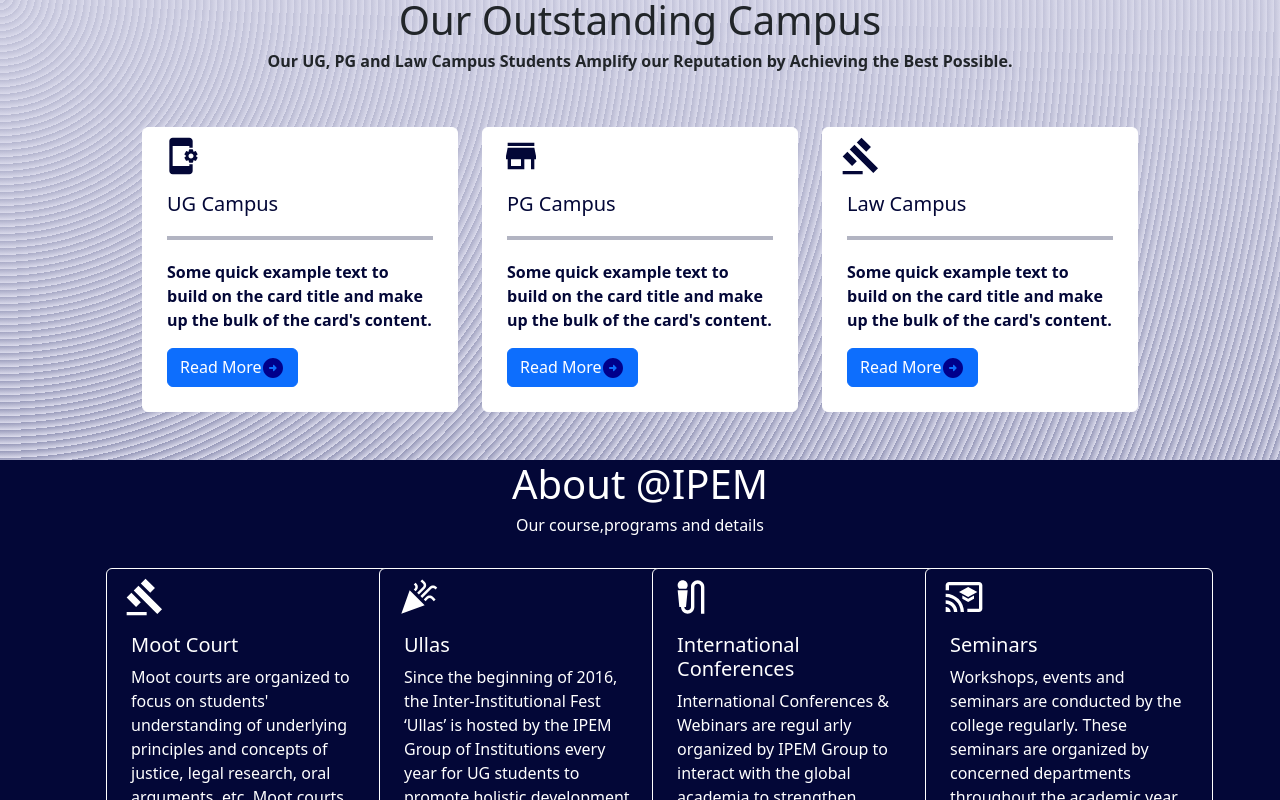
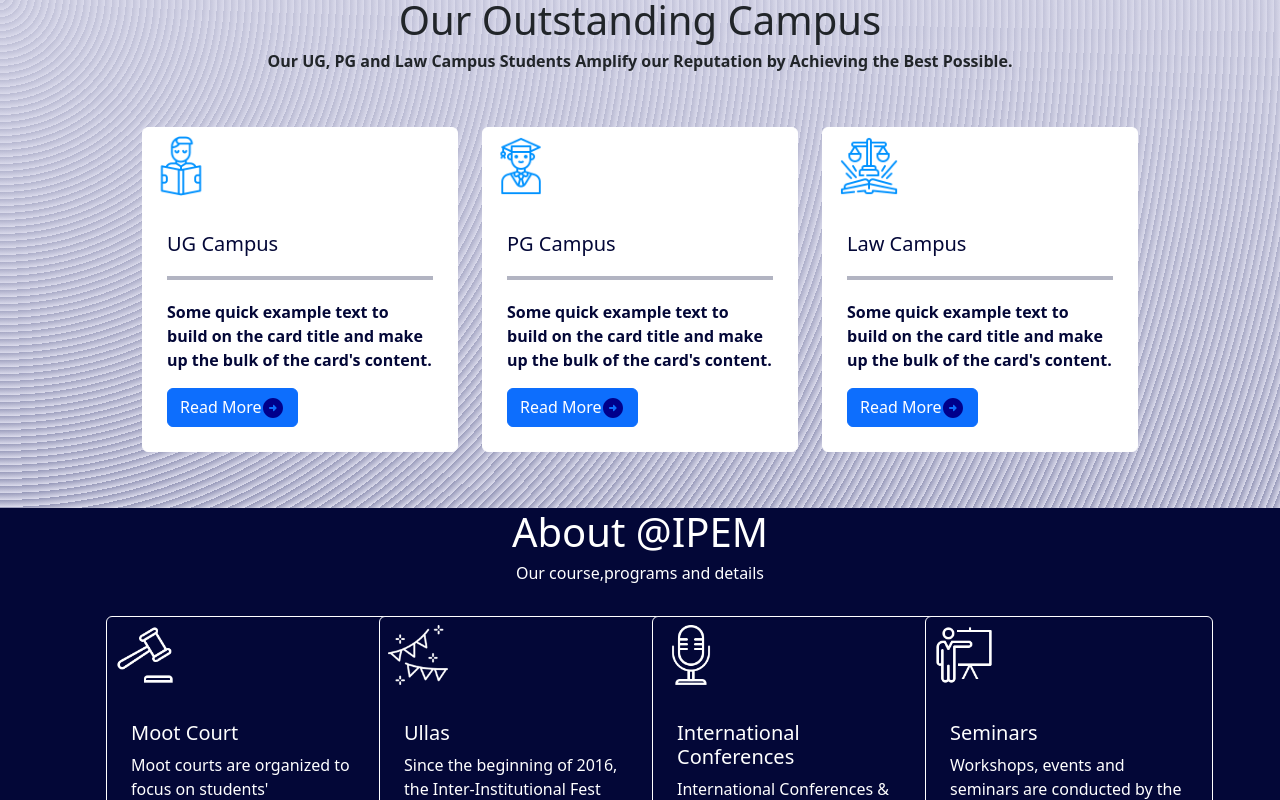
Before and after one commit to mkassert/testcollegewebsite-ug, a React (Create React App) app: page / in a window 1280 px wide. Shown: the part 1420-2220 px from the top of the page. Built offline with nearby package versions, Linux system fonts and the light colour scheme.

Commit message:
Update Courses.js and Slider.js

```diff
--- a/src/components/Courses.js
+++ b/src/components/Courses.js
@@ -47,13 +47,11 @@
               className=" mx-auto"
             >
               <Card
-                className="p-2 rounded-2 border-white  fw-bolder coursescards"
+                className="p-2 rounded-2 border-white mb-2 fw-bolder coursescards"
                 style={{ color: "#030737" }}
               >
-                <div>
-                  <AppSettingsAltIcon
-                    style={{ height: "40px", width: "60px" }}
-                  />
+                <div style={{ height: "80px", width: "60px" }}>
+                  <Card.Img fluid="true" variant="top" src="/ug.png" />
                 </div>
 
                 <Card.Body>
@@ -85,11 +83,11 @@
               className=" mx-auto"
             >
               <Card
-                className="p-2 rounded-2 border-white  fw-bold"
+                className="p-2 rounded-2 border-white mb-2 fw-bold"
                 style={{ color: "#030737" }}
               >
-                <div>
-                  <StoreIcon style={{ height: "40px", width: "60px" }} />
+                <div style={{ height: "80px", width: "60px" }}>
+                  <Card.Img fluid="true" variant="top" src="/pg.png" />
                 </div>
                 <Card.Body>
                   <Card.Title>PG Campus</Card.Title>
@@ -120,11 +118,11 @@
               className=" mx-auto"
             >
               <Card
-                className="p-2 rounded-2 border-white  fw-bold"
+                className="p-2 mb-2 rounded-2 border-white  fw-bold"
                 style={{ color: "#030737" }}
               >
-                <div>
-                  <GavelIcon style={{ height: "40px", width: "60px" }} />
+                <div className="ms-2" style={{ height: "80px", width: "60px" }}>
+                  <Card.Img fluid="true" variant="top" src="/law.png" />
                 </div>
                 <Card.Body>
                   <Card.Title>Law Campus</Card.Title>
--- a/src/components/Slider.js
+++ b/src/components/Slider.js
@@ -28,8 +28,11 @@
               className={`p-2 rounded-2 border-white text-white   ${styles.aboutipem__cards}`}
               style={{ width: "18rem", backgroundColor: "#030737" }}
             >
+              <div style={{ height: "80px", width: "60px" }}>
+                <Card.Img fluid="true" variant="top" src="/moot-court.png" />
+              </div>
               {/* <Card.Img className="rounded-0" variant="top" src="/test.jpg" /> */}
-              <GavelIcon style={{ height: "40px", width: "60px" }} />
+              {/* <GavelIcon style={{ height: "40px", width: "60px" }} /> */}
 
               <Card.Body>
                 <Card.Title>Moot Court</Card.Title>
@@ -50,7 +53,9 @@
               className={`p-2 rounded-2 border-white text-white   ${styles.aboutipem__cards}`}
               style={{ width: "18rem", backgroundColor: "#030737" }}
             >
-              <CelebrationIcon style={{ height: "40px", width: "60px" }} />
+              <div style={{ height: "80px", width: "60px" }}>
+                <Card.Img fluid="true" variant="top" src="/ullas.png" />
+              </div>
               <Card.Body>
                 <Card.Title>Ullas</Card.Title>
                 <Card.Text>
@@ -70,7 +75,9 @@
               className={`p-2 rounded-2 border-white text-white   ${styles.aboutipem__cards}`}
               style={{ width: "18rem", backgroundColor: "#030737" }}
             >
-              <MicExternalOnIcon style={{ height: "40px", width: "60px" }} />
+              <div style={{ height: "80px", width: "60px" }}>
+                <Card.Img fluid="true" variant="top" src="/conference.png" />
+              </div>
               <Card.Body>
                 <Card.Title>International Conferences</Card.Title>
                 <Card.Text>
@@ -89,7 +96,9 @@
               className={`p-2 rounded-2 border-white text-white   ${styles.aboutipem__cards}`}
               style={{ width: "18rem", backgroundColor: "#030737" }}
             >
-              <CastForEducationIcon style={{ height: "40px", width: "60px" }} />
+              <div style={{ height: "80px", width: "60px" }}>
+                <Card.Img fluid="true" variant="top" src="/seminar.png" />
+              </div>
 
               <Card.Body>
                 <Card.Title>Seminars</Card.Title>
```
